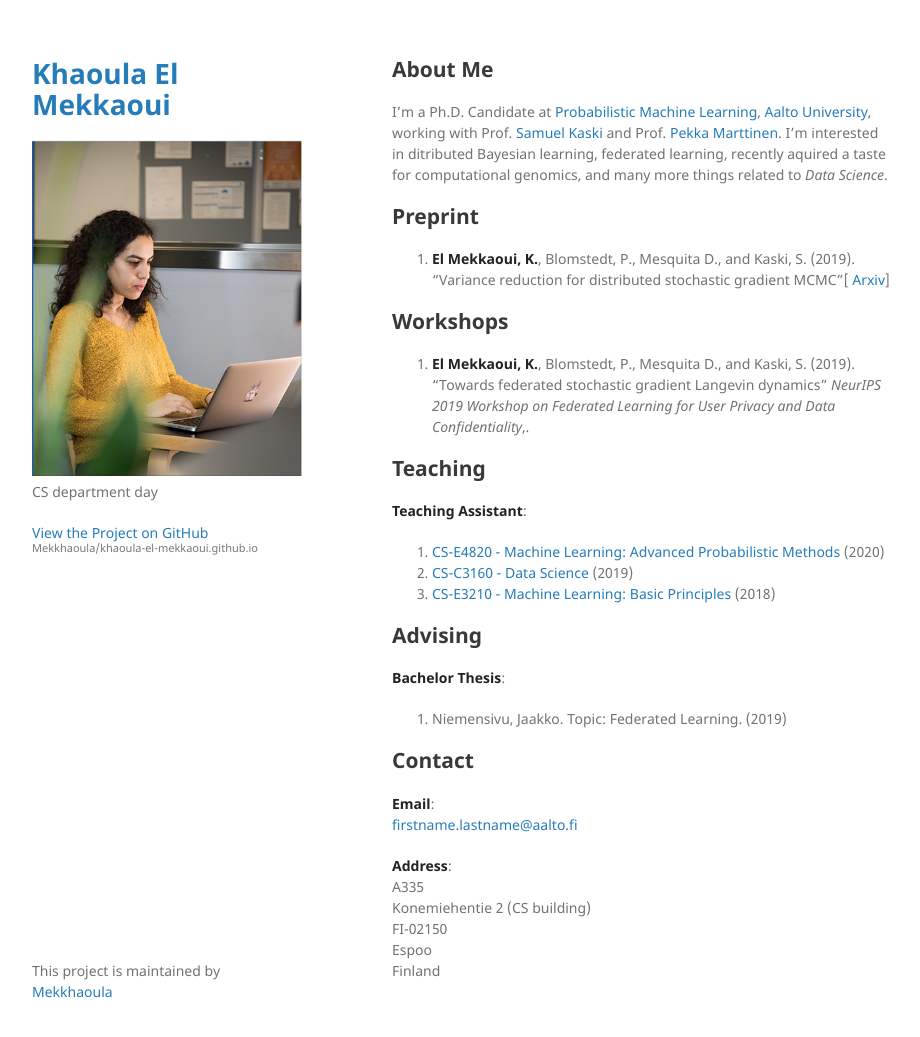
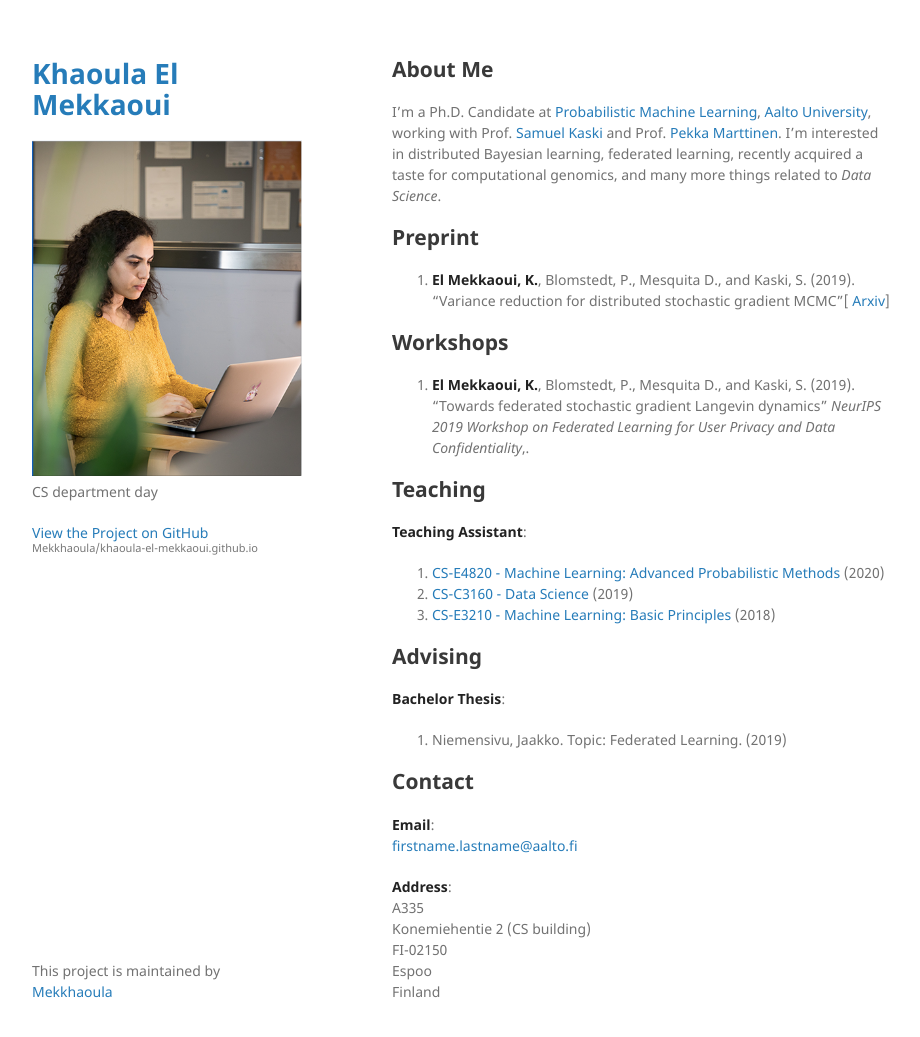
Before and after one commit to Mekkhaoula/khaoula-el-mekkaoui.github.io, a Jekyll site: the page built from index.md, in a window 1280 px wide and 1072 px high. Shown: the top 1037 px of the window, without its empty margins (178-1098 px from the left). Built offline with Jekyll 4.4.1, drawn with Linux system fonts in a browser that asks for light colours; our own code applies the rules of GitHub Pages for plain Markdown files.

Commit message:
text typos

```diff
--- a/index.md
+++ b/index.md
@@ -3,7 +3,7 @@ layout: default
 ---
 
 ## About Me
- I'm a Ph.D. Candidate at [Probabilistic Machine Learning](https://research.cs.aalto.fi/pml/), [Aalto University](http://www.aalto.fi/en/), working with Prof. [Samuel Kaski](https://people.aalto.fi/samuel.kaski) and Prof. [Pekka Marttinen](https://users.ics.aalto.fi/~pemartti/). I'm interested in ditributed Bayesian learning, federated learning, recently aquired a taste for computational genomics, and many more things related to _Data Science_.
+ I'm a Ph.D. Candidate at [Probabilistic Machine Learning](https://research.cs.aalto.fi/pml/), [Aalto University](http://www.aalto.fi/en/), working with Prof. [Samuel Kaski](https://people.aalto.fi/samuel.kaski) and Prof. [Pekka Marttinen](https://users.ics.aalto.fi/~pemartti/). I'm interested in distributed Bayesian learning, federated learning, recently acquired a taste for computational genomics, and many more things related to _Data Science_.
 
 <!-- More about me [here](./more_about_me.html). -->
 
```
